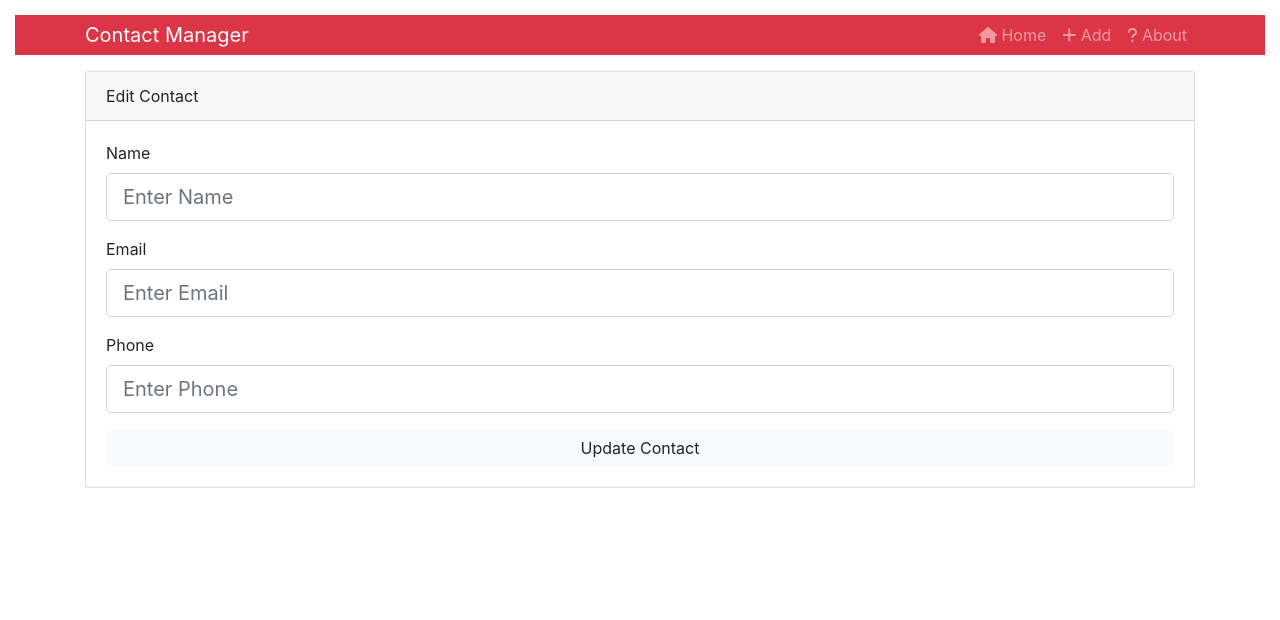
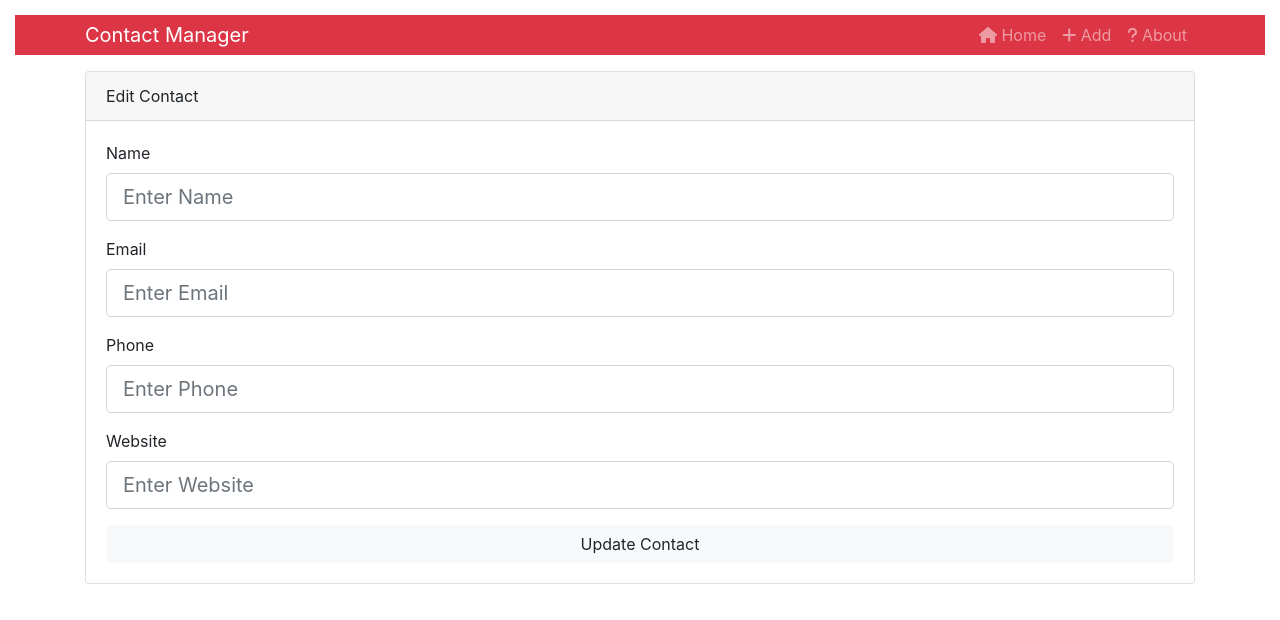
Before and after one commit to kbugaienko/contact-manager, a React (Create React App) app: page /#/contact/edit/1 in a window 1280 px wide. Shown: the top 620 px of the page. Built offline with nearby package versions, Linux system fonts and the light colour scheme; no server answers.

Commit message:
Add a new field to show in contact info
* field is 'website'

```diff
--- a/src/components/contacts/AddContact.js
+++ b/src/components/contacts/AddContact.js
@@ -10,13 +10,14 @@ class AddContact extends Component {
     name: '',
     email: '',
     phone: '',
+    website: '',
     errors: {}
   };
 
   onSubmit = async(dispatch, e) => {
     e.preventDefault();
 
-    const { name, email, phone } = this.state;
+    const { name, email, phone, website } = this.state;
 
     // check for errors
     if (name === '') {
@@ -40,10 +41,18 @@ class AddContact extends Component {
       return;
     }
 
+    if (website === '') {
+      this.setState({
+        errors: { website: "Website is required" }
+      });
+      return;
+    }
+
     const newContact = {
       name,
       email,
-      phone
+      phone,
+      website
     };
 
     const res = await axios
@@ -56,6 +65,7 @@ class AddContact extends Component {
       name: '',
       email: '',
       phone: '',
+      website: '',
       errors: {}
     });
 
@@ -66,7 +76,7 @@ class AddContact extends Component {
     onChange = (e) => this.setState({ [e.target.name]: e.target.value });
 
     render() {
-        const {name, email, phone, errors } = this.state;
+        const {name, email, phone, website, errors } = this.state;
 
       return (
         <Consumer>
@@ -103,6 +113,15 @@ class AddContact extends Component {
                       error={errors.phone}
                     />
 
+                    <TextInputGroup
+                      label="Website"
+                      name="website"
+                      placecholder="Enter Website"
+                      value={website}
+                      onChange={this.onChange}
+                      error={errors.website}
+                    />
+
                     <input
                       type="submit"
                       value="Add Contact"
--- a/src/components/contacts/Contact.js
+++ b/src/components/contacts/Contact.js
@@ -39,7 +39,7 @@ class Contact extends Component {
   };
 
   render(){
-    const { id, name, email, phone } = this.props.contact;
+    const { id, name, email, phone, website } = this.props.contact;
     const { showContactInfo } = this.state;
 
     return(
@@ -78,6 +78,7 @@ class Contact extends Component {
               {showContactInfo ? (<ul className="list-group">
                 <li className="list-group-item">{email}</li>
                 <li className="list-group-item">{phone}</li>
+                <li className="list-group-item">{website}</li>
               </ul>) : null}
             </div>
           )
--- a/src/components/contacts/EditContact.js
+++ b/src/components/contacts/EditContact.js
@@ -9,6 +9,7 @@ class EditContact extends Component {
     name: '',
     email: '',
     phone: '',
+    website: '',
     errors: {}
   };
 
@@ -21,14 +22,15 @@ class EditContact extends Component {
     this.setState({
       name: contact.name,
       email: contact.email,
-      phone: contact.phone
+      phone: contact.phone,
+      website: contact.website
     });
   }
 
   onSubmit = async(dispatch, e) => {
     e.preventDefault();
 
-    const { name, email, phone } = this.state;
+    const { name, email, phone, website } = this.state;
 
     // check for errors
     if (name === '') {
@@ -51,10 +53,19 @@ class EditContact extends Component {
       });
       return;
     }
+
+    if (website === '') {
+      this.setState({
+        errors: { website: "Website is required" }
+      });
+      return;
+    }
+
     const updContact = {
       name,
       email,
-      phone
+      phone,
+      website
     }
 
     const { id } = this.props.match.params;
@@ -69,6 +80,7 @@ class EditContact extends Component {
       name: '',
       email: '',
       phone: '',
+      website: '',
       errors: {}
     });
 
@@ -79,7 +91,7 @@ class EditContact extends Component {
   onChange = (e) => this.setState({ [e.target.name]: e.target.value });
 
   render() {
-      const {name, email, phone, errors } = this.state;
+      const {name, email, phone, website, errors } = this.state;
 
     return (
       <Consumer>
@@ -115,6 +127,14 @@ class EditContact extends Component {
                     onChange={this.onChange}
                     error={errors.phone}
                   />
+                  <TextInputGroup
+                    label="Website"
+                    name="website"
+                    placecholder="Enter Website"
+                    value={website}
+                    onChange={this.onChange}
+                    error={errors.website}
+                  />
 
                   <input
                     type="submit"
```
